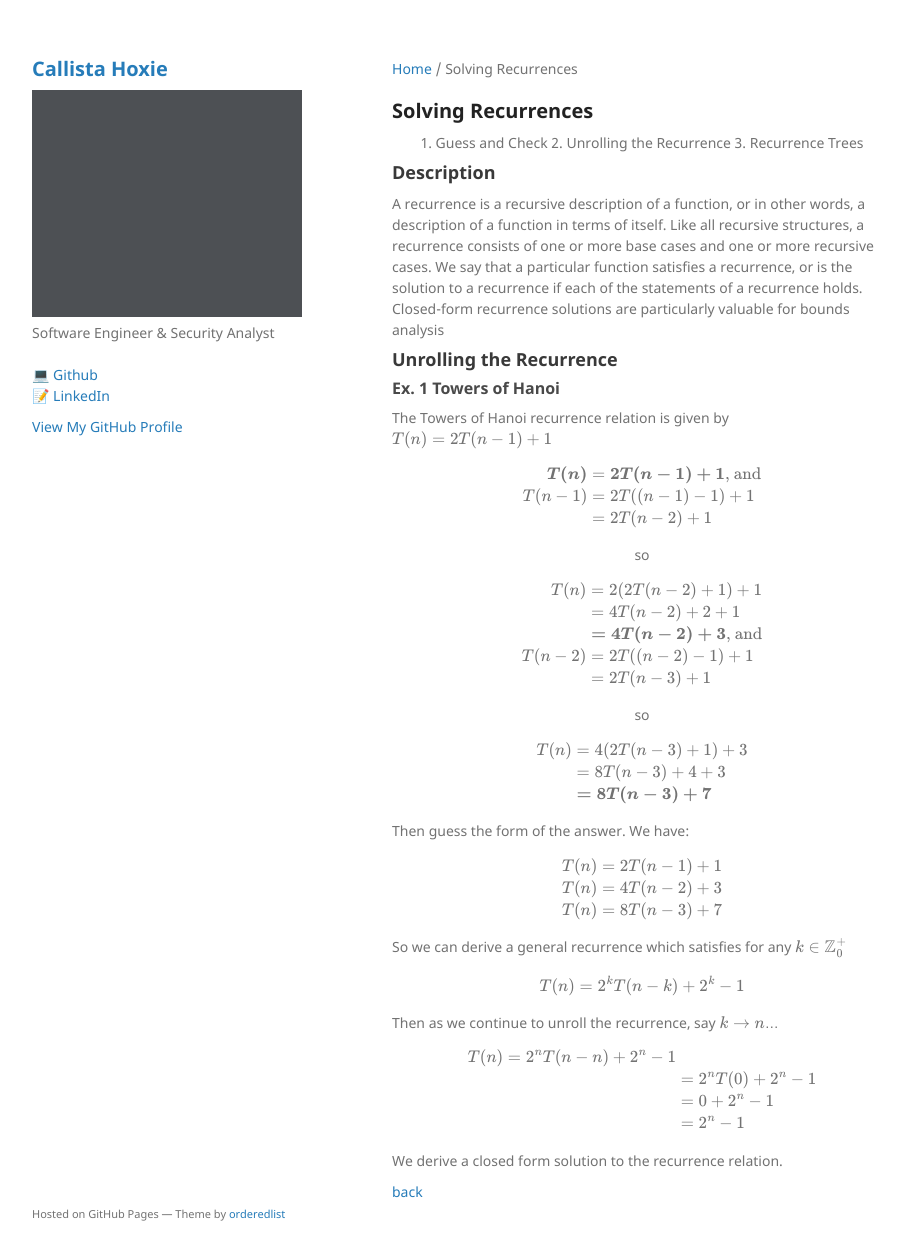
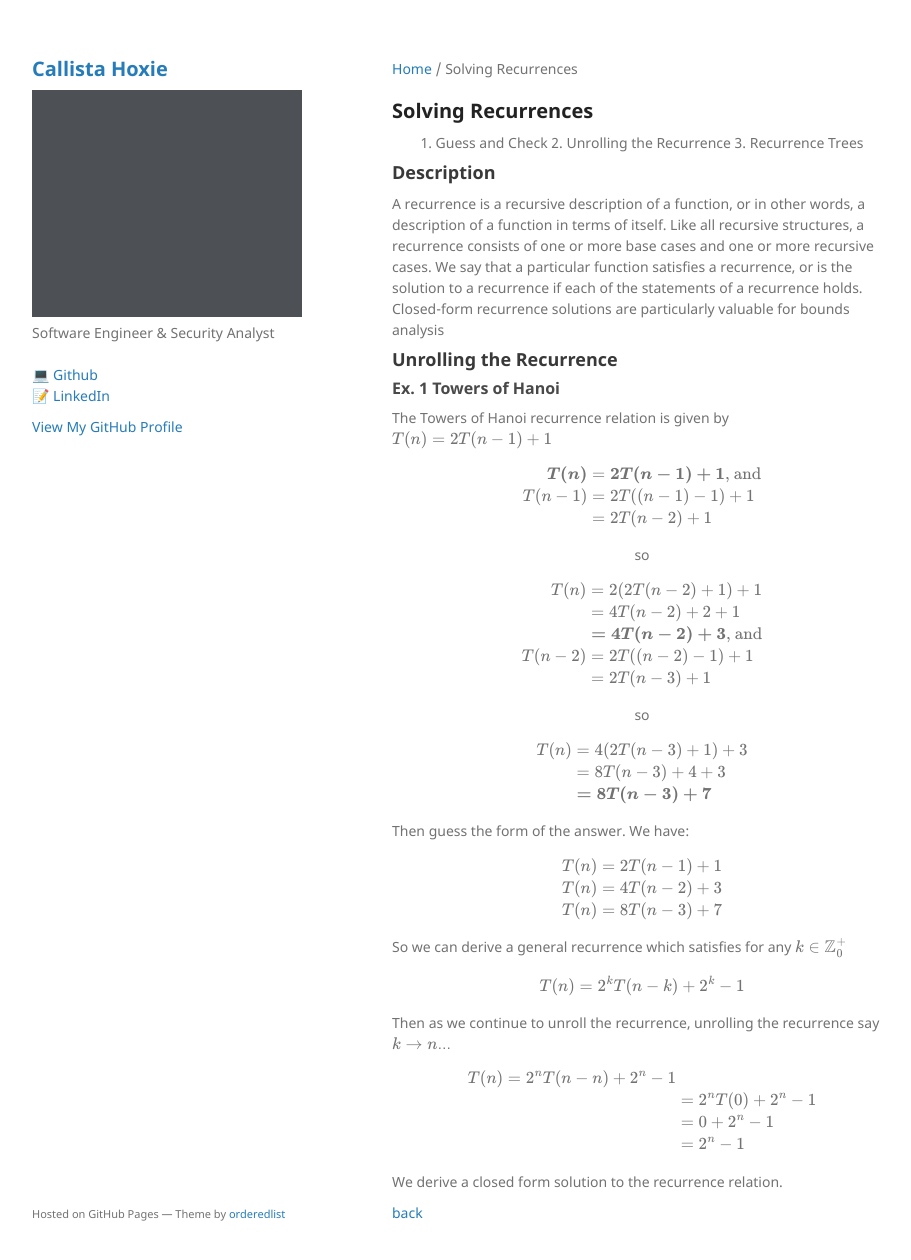
Before and after one commit to callistajosette/callistajosette.github.io, a Jekyll site: the page built from project-crease.md, in a window 1280 px wide and 1283 px high. Shown: the top 1260 px of the window, without its empty margins (178-1089 px from the left). Built offline with Jekyll 4.4.1, drawn with Linux system fonts in a browser that asks for light colours; our own code applies the rules of GitHub Pages for plain Markdown files.

Commit message:
Update project-crease.md

```diff
--- a/project-crease.md
+++ b/project-crease.md
@@ -57,7 +57,7 @@ So we can derive a general recurrence which satisfies for any $k \in \mathbb Z^+
 
 $$T(n) = 2^{k}T(n-k) + 2^{k}-1 \\$$
 
-Then as we continue to unroll the recurrence, say $k \rightarrow n$...
+Then as we continue to unroll the recurrence, unrolling the recurrence say $k \rightarrow n$...
 
 $$
 \begin{align}
```
